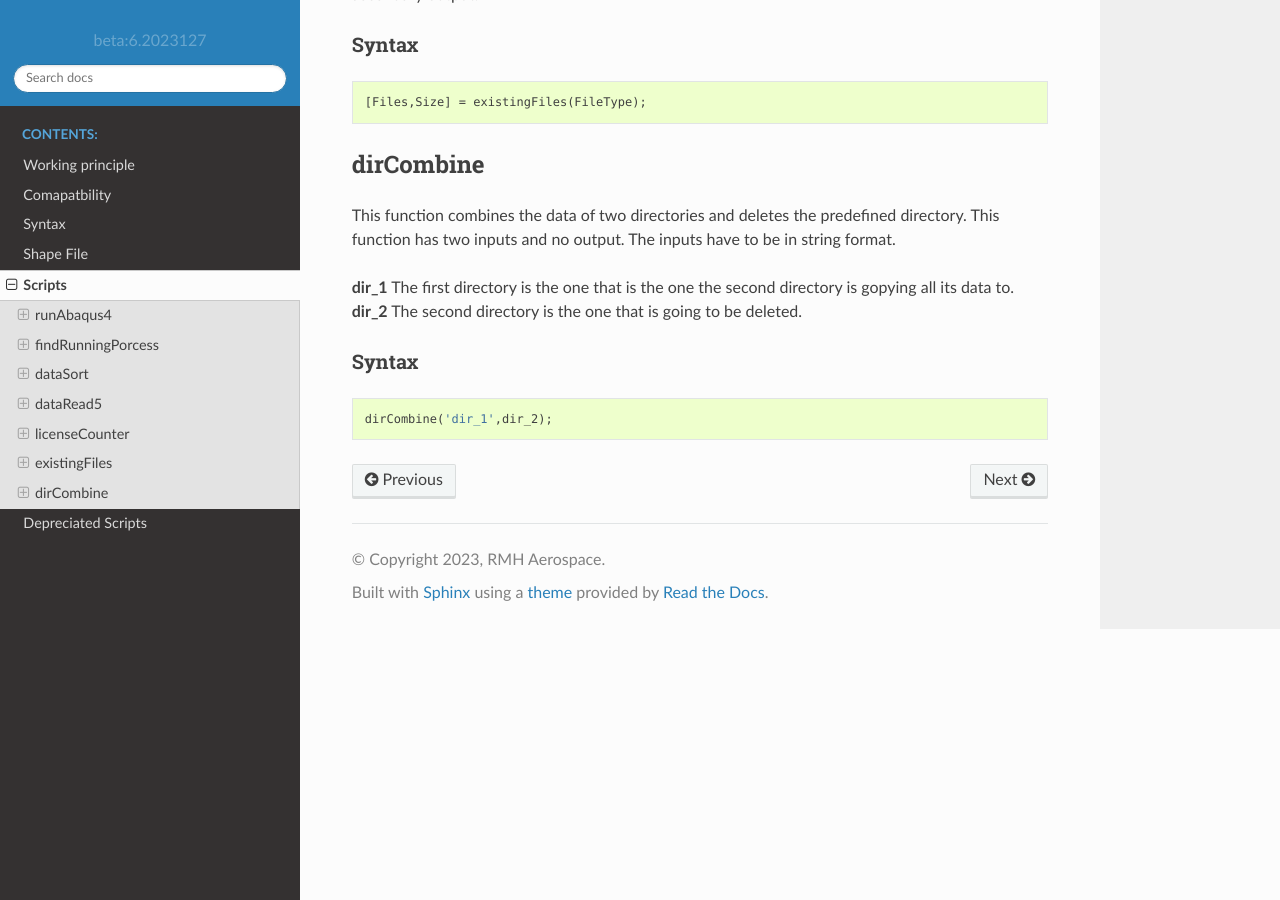
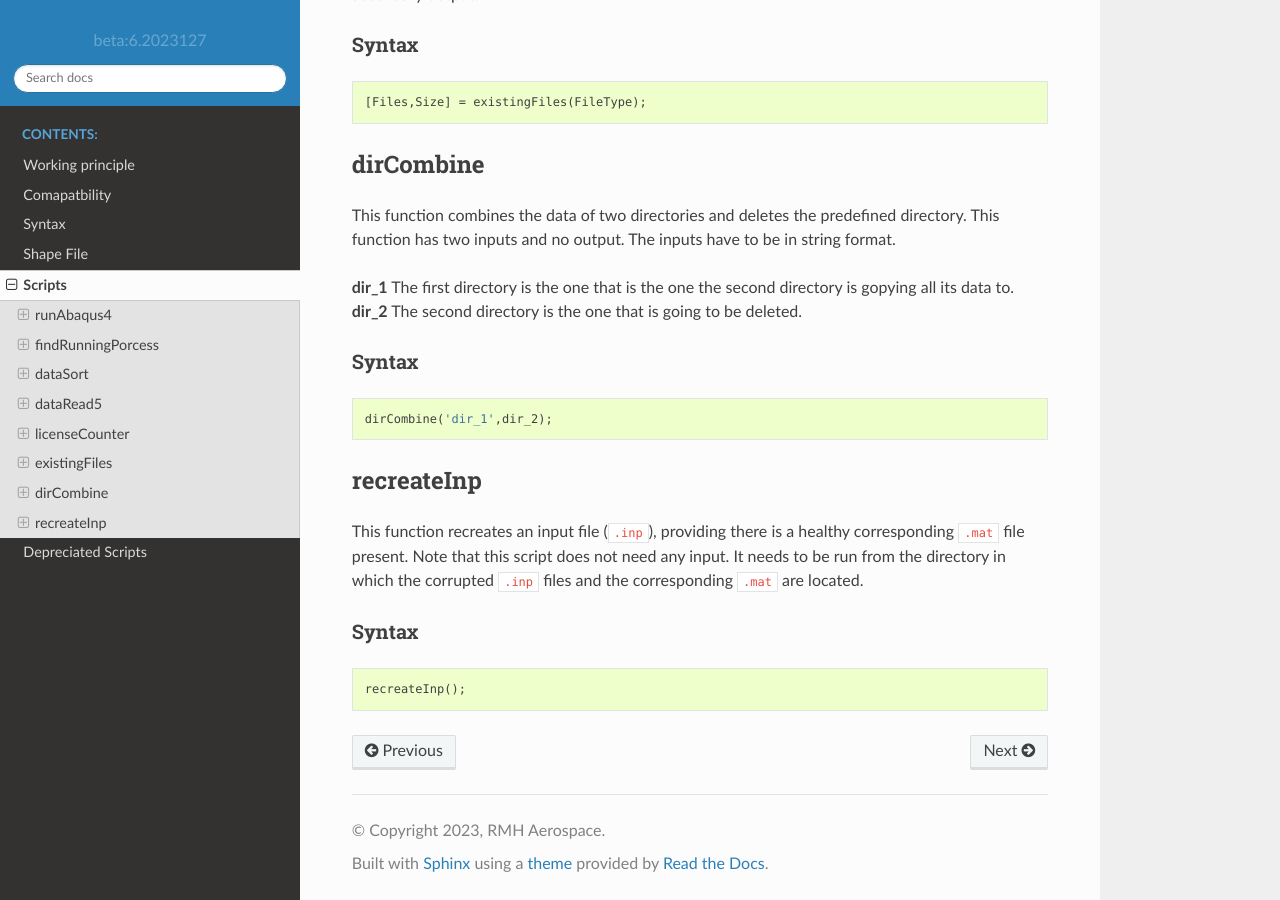
Before and after one commit to aq18507/GATORdocs, a Sphinx documentation site: the page built from doc/Scripts.rst, in a window 1280 px wide and 900 px high, scrolled down 4495 px. Built offline with Sphinx 7.4.7 and the Read the Docs theme 2.0.0, drawn with Linux system fonts in a browser that asks for light colours.

Commit message:
docs: update Scripts.rst

```diff
--- a/doc/Scripts.rst
+++ b/doc/Scripts.rst
@@ -183,3 +183,16 @@ Syntax
 .. code-block:: matlab
 
     dirCombine('dir_1',dir_2);
+
+
+recreateInp
+-----------
+
+This function recreates an input file (``.inp``), providing there is a healthy corresponding ``.mat`` file present. Note that this script does not need any input. It needs to be run from the directory in which the corrupted ``.inp`` files and the corresponding ``.mat`` are located.
+
+Syntax
+++++++
+
+.. code-block:: matlab
+
+    recreateInp();
```
